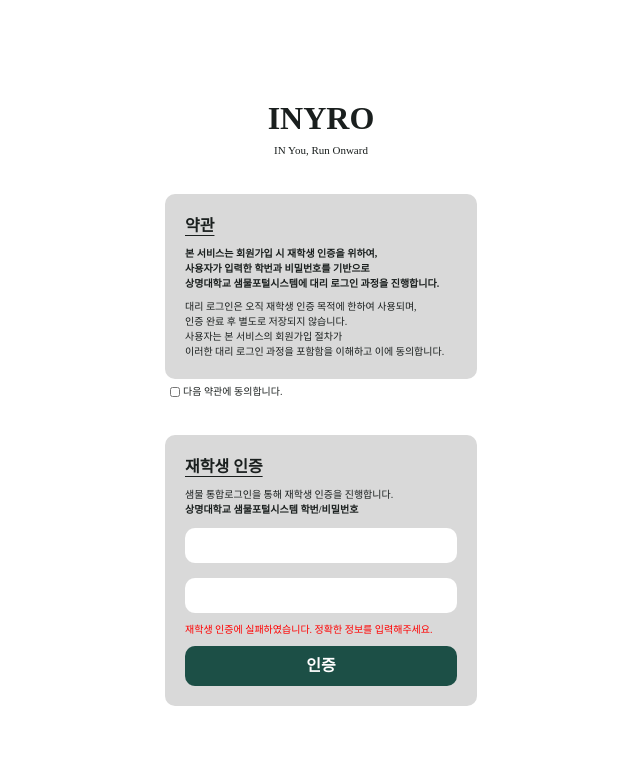
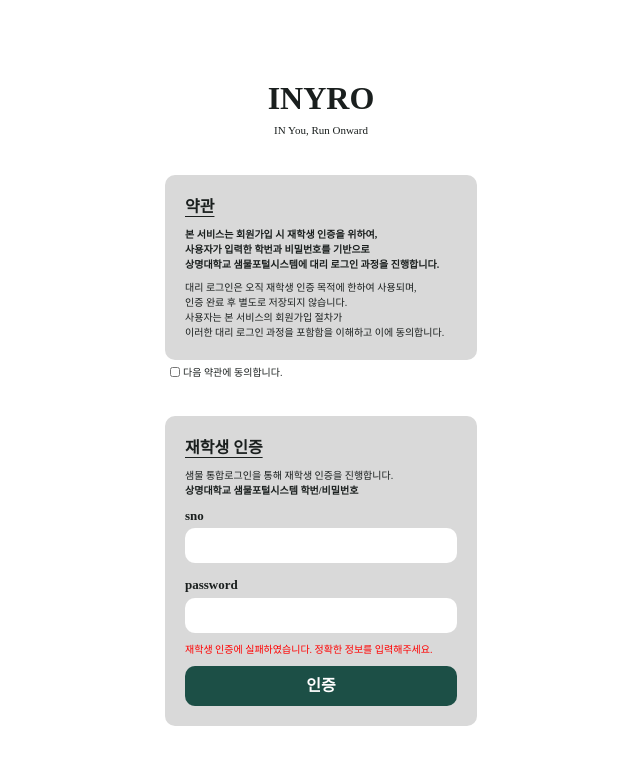
Before and after one commit to INYRO/INYRO-FE, a React (Vite) app: page /register in a window 1280 px wide. Shown: the top 764 px of the page, without its empty margins (319-959 px from the left). Built offline with nearby package versions, Linux system fonts and the light colour scheme; a web font is replaced by a local one.

Commit message:
feat: 회원가입 로직 기본

```diff
--- a/src/pages/Register.tsx
+++ b/src/pages/Register.tsx
@@ -1,8 +1,56 @@
+import axiosInstance from "@/api/axiosInstance";
 import FormButton from "@/components/common/button/formButton";
 import SubLogo from "@/components/common/logo/subLogo";
 import FormInput from "@/components/input/formInput";
+import type { LoginType } from "@/schema/loginSchema";
+import { type RegisterType, registerSchema } from "@/schema/registerSchema";
+import { zodResolver } from "@hookform/resolvers/zod";
+import axios from "axios";
+import { useState } from "react";
+import { useForm } from "react-hook-form";
+import { useNavigate } from "react-router-dom";
+
+interface RegisterResponse {
+    isSuccess: boolean;
+    code: string;
+    message: string;
+    result: {
+        sno: string;
+        name: string;
+        dept: string;
+        registered: boolean;
+    };
+}
 
 export default function Register() {
+    const [isLoading, setIsLoading] = useState(false);
+    const navigate = useNavigate();
+
+    const { register, handleSubmit } = useForm<RegisterType>({
+        resolver: zodResolver(registerSchema),
+    });
+    const onSubmit = handleSubmit(async (data: LoginType) => {
+        setIsLoading(true);
+        try {
+            const response = await axiosInstance.post<RegisterResponse>(
+                "/auth/smul",
+                data
+            );
+            console.log(response);
+        } catch (err) {
+            if (axios.isAxiosError(err)) {
+                console.warn("로그인 실패", err.response?.data || err.message);
+                // 에러 상태 코드별 처리 가능
+                if (err.response?.status === 401) {
+                    // 인증 실패 처리
+                    alert("학번 또는 비밀번호가 일치하지 않습니다.");
+                }
+            }
+        } finally {
+            setIsLoading(false);
+        }
+    });
+
     return (
         <div className="v-stack w-full gap-9">
             <SubLogo />
@@ -59,16 +107,14 @@ export default function Register() {
                     <form className="flex flex-col">
                         <div className="flex flex-col gap-3 mb-[9px]">
                             <FormInput
-                                label="학번"
-                                isPlaceholder={false}
-                                isError={true}
-                                disabled={false}
+                                type="text"
+                                {...register("sno")}
+                                required
                             />
                             <FormInput
-                                label="비밀번호"
-                                isPlaceholder={false}
-                                isError={false}
-                                disabled={false}
+                                type="password"
+                                {...register("password")}
+                                required
                             />
                         </div>
                         <span className="body-t7 text-accent">
--- /dev/null
+++ b/src/schema/registerSchema.ts
@@ -0,0 +1,8 @@
+import z from "zod";
+
+export const registerSchema = z.object({
+    sno: z.string(),
+    password: z.string(),
+});
+
+export type RegisterType = z.infer<typeof registerSchema>;
```
